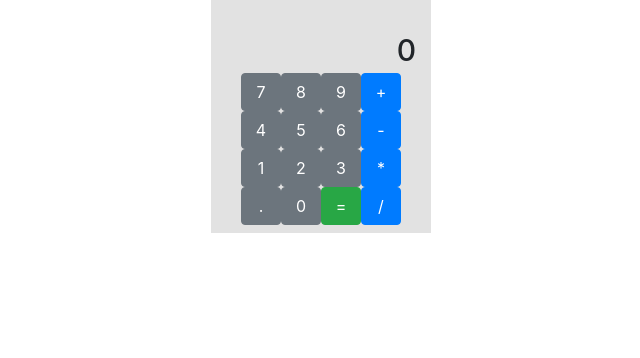
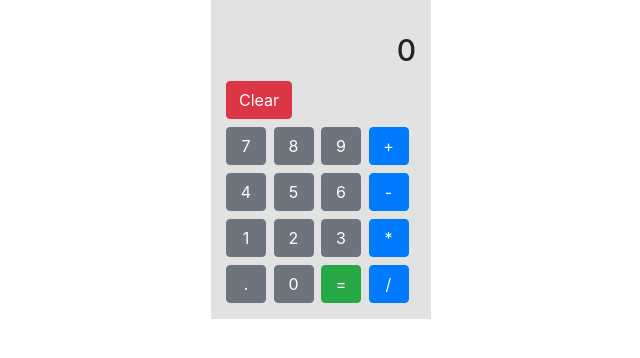
Before and after one commit to federicomoscardo/react-calculator, a React (Create React App) app: page / in a window 1280 px wide. Shown: the top 358 px of the page, without its empty margins (319-959 px from the left). Built offline with nearby package versions, Linux system fonts and the light colour scheme.

Commit message:
added Clear button and CSS

```diff
--- a/src/components/Buttons.js
+++ b/src/components/Buttons.js
@@ -1,44 +1,76 @@
 import React, { Component } from 'react'
 import {Container, Row, Col} from 'react-bootstrap'
-
+import '../App.css';
 import Button from './Button'
 
 class Buttons extends Component {
     render() {
         return (
             <Container fluid>
-                <Row>
-                    <Col>
+
+                <Row className="my-2">
+                    <Col className="p-0">
+                        <Button text="Clear" type="clear" />
+                    </Col>
+                </Row>
+
+                <Row className="my-2">
+                    <Col className="p-0">
                         <Button text="7" type="number" />
+                    </Col>
+                    <Col className="p-0">
                         <Button text="8" type="number" />
+                    </Col>
+                    <Col className="p-0">
                         <Button text="9" type="number" />
+                    </Col>
+                    <Col className="p-0">
                         <Button text="+" type="operator" />
                     </Col>
                 </Row>
 
-                <Row>
-                    <Col>
+                <Row className="my-2">
+                    <Col className="p-0">
                         <Button text="4" type="number" />
+                    </Col>
+                    <Col className="p-0">
                         <Button text="5" type="number" />
+                    </Col>
+                    <Col className="p-0">
                         <Button text="6" type="number" />
+                    </Col>
+                    <Col className="p-0">
                         <Button text="-" type="operator" />
                     </Col>
+
                 </Row>
 
-                <Row>
-                    <Col>
+                <Row className="my-2">
+                    <Col className="p-0">
                         <Button text="1" type="number" />
+                    </Col>
+                    <Col className="p-0">
                         <Button text="2" type="number" />
+                    </Col>
+                    <Col className="p-0">
                         <Button text="3" type="number" />
+                    </Col>
+                    <Col className="p-0">
                         <Button text="*" type="operator" />
                     </Col>
                 </Row>
 
-                <Row>
-                    <Col>
+                <Row className="my-2">
+                    <Col className="p-0">
                         <Button text="." type="dot" />
+                    </Col>
+                    <Col className="p-0">
                         <Button text="0" type="number" />
+                    </Col>
+                    <Col className="p-0">
                         <Button text="=" type="operator" />
+                    </Col>
+                    <Col className="p-0">
                         <Button text="/" type="operator" />
                     </Col>
                 </Row>
```
